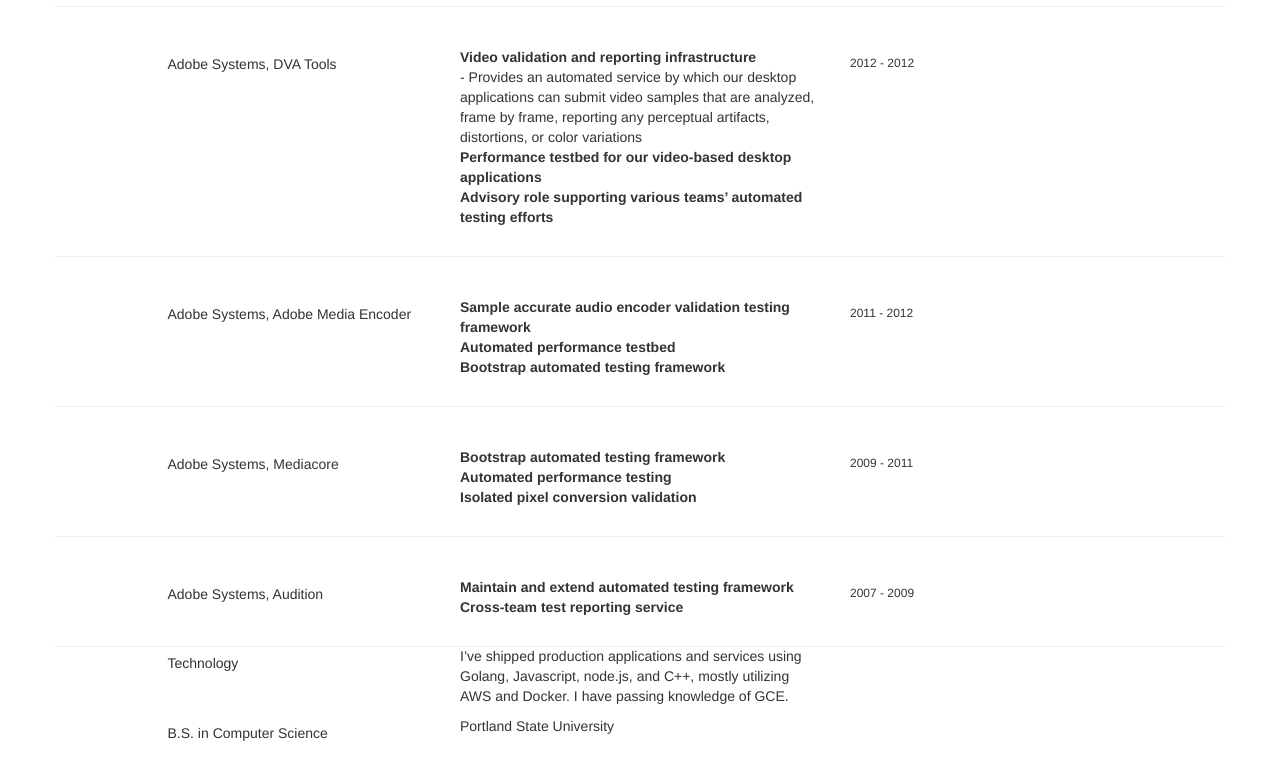
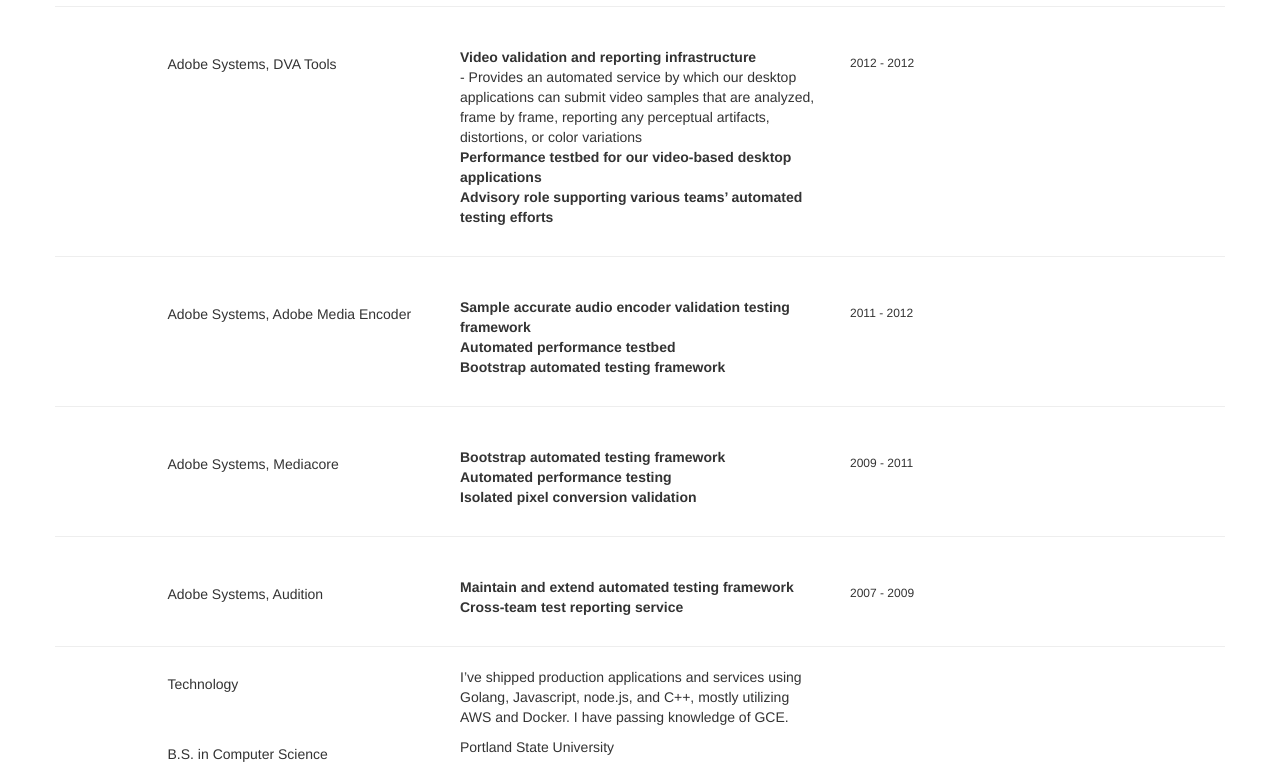
Before and after one commit to jessejlt/jessejlt.me, a plain HTML site: page site/index.html in a window 1280 px wide. Shown: the part 783-1555 px from the top of the page. Before the commit the page ends 1534 px from the top, so only its background shows below. Drawn offline with Linux system fonts and the light colour scheme.

Commit message:
Remove bad margin for tech section

```diff
--- a/site/css/base.css
+++ b/site/css/base.css
@@ -4,7 +4,3 @@
 	padding-bottom: 60px;
 	background-color: gainsboro;
 }
-
-.tech {
-	margin-top: -21px;
-}
```
